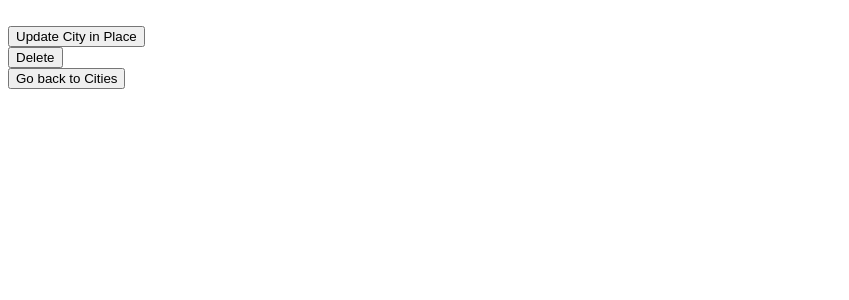
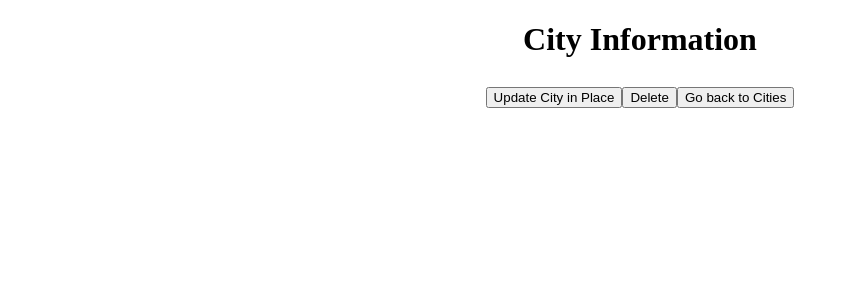
Before and after one commit to matttatum97/CityApp, an Angular app: page /citys/1 in a window 1280 px wide. Shown: the top 300 px of the page, without its empty margins (0-849 px from the left). Built offline with nearby package versions, Linux system fonts and the light colour scheme; no server answers.

Commit message:
Centered information and added headers

```diff
--- a/src/app/city/city.component.css
+++ b/src/app/city/city.component.css
@@ -0,0 +1,20 @@
+div {
+    display: flex;
+    flex-direction: row;
+    justify-content: center;
+    align-items: center;
+}
+
+button {
+    display: flex;
+    flex-direction: row;
+    justify-content: center;
+    align-items: center;
+}
+
+h1 {
+    display: flex;
+    flex-direction: row;
+    justify-content: center;
+    align-items: center;
+}
--- a/src/app/city/city.component.html
+++ b/src/app/city/city.component.html
@@ -1,3 +1,5 @@
+<h1>City Information</h1>
+
 
 <div *ngFor = "let key of tempCityList, let i=index">
     <div (click) = "makeEditable(i)" *ngIf="key[2] === false">
@@ -7,9 +9,12 @@
         {{key[0]}} : <input (blur) = "makeEditable(i)" [(ngModel)]="key[1]"/>
     </div>
 </div>
+<div>
 <br>
-<button (click) = "updateCity()">Update City in Place</button>
 <br>
-<button (click) = "deleteCity()">Delete</button>
-<br>
-<button (click) = "goBack()">Go back to Cities</button>
+    <button (click) = "updateCity()">Update City in Place</button>
+    <br>
+    <button (click) = "deleteCity()">Delete</button>
+    <br>
+    <button (click) = "goBack()">Go back to Cities</button>
+</div>
--- a/src/app/citys/citys.component.css
+++ b/src/app/citys/citys.component.css
@@ -0,0 +1,20 @@
+div {
+    display: flex;
+    flex-direction: row;
+    justify-content: center;
+    align-items: center;
+}
+
+.down {
+    display: flex;
+    flex-direction: column;
+    justify-content: center;
+    align-items: center;
+}
+
+h1 {
+    display: flex;
+    flex-direction: row;
+    justify-content: center;
+    align-items: center;
+}
--- a/src/app/citys/citys.component.html
+++ b/src/app/citys/citys.component.html
@@ -1,3 +1,5 @@
+<h1>List Of Cities</h1>
+
 
 <div *ngFor="let city of citys">
     <!-- this puts a id in route parameter see city.component.ts to see it used-->
@@ -8,20 +10,27 @@
     <button (click) = "showAddCity()">Add Cities</button>
 </div>
 
-<div *ngIf = "addCity === true">
-    <br>
-    <br>
-    New City Name: <input [(ngModel)] = "newCity.city" type="text">
-    <br>
-    New City State: <input [(ngModel)] = "newCity.state" type="text">
-    <br>
-    New City Montly Rent: <input [(ngModel)] = "newCity.monthlyRent" type="text">
-    <br>
-    New City Average Salary: <input [(ngModel)] = "newCity.averageSal" type="text">
-    <br>
-    New City Update Year: <input [(ngModel)] = "newCity.updatedYear" type="text">
-    <br>
+<div *ngIf = "addCity === true" class="down">
+
+
+        New City Name: <input [(ngModel)] = "newCity.city" type="text">
+
+
+
+        New City State: <input [(ngModel)] = "newCity.state" type="text">
+
+
+
+        New City Montly Rent: <input [(ngModel)] = "newCity.monthlyRent" type="text">
+
+
+        New City Average Salary: <input [(ngModel)] = "newCity.averageSal" type="text">
+
+
+
+        New City Update Year: <input [(ngModel)] = "newCity.updatedYear" type="text">
+
     <button (click) = "addNewCity()" >Add New City</button>
-    <br>
+
     <button (click) = "showAddCity()">Cancel</button>
 </div>
```
